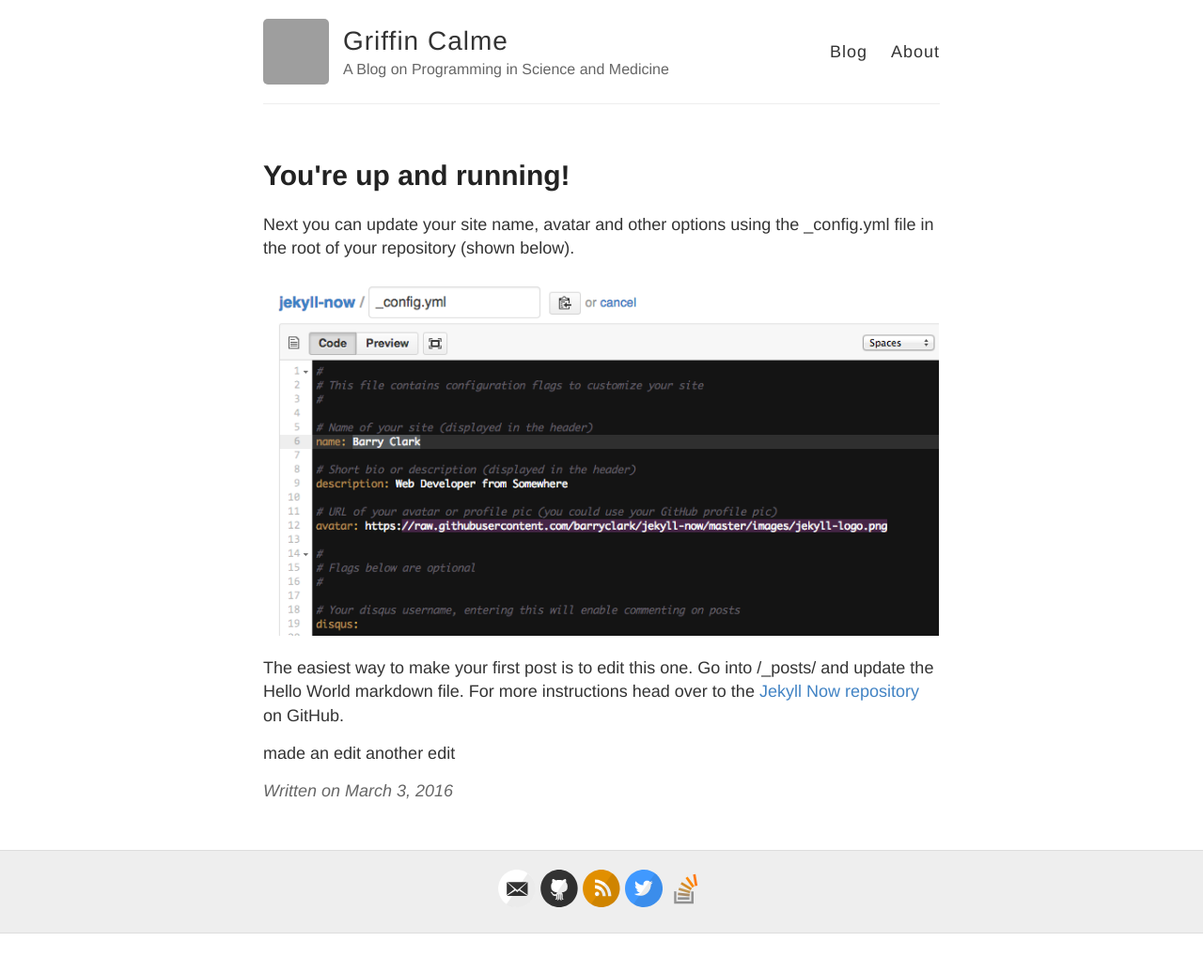
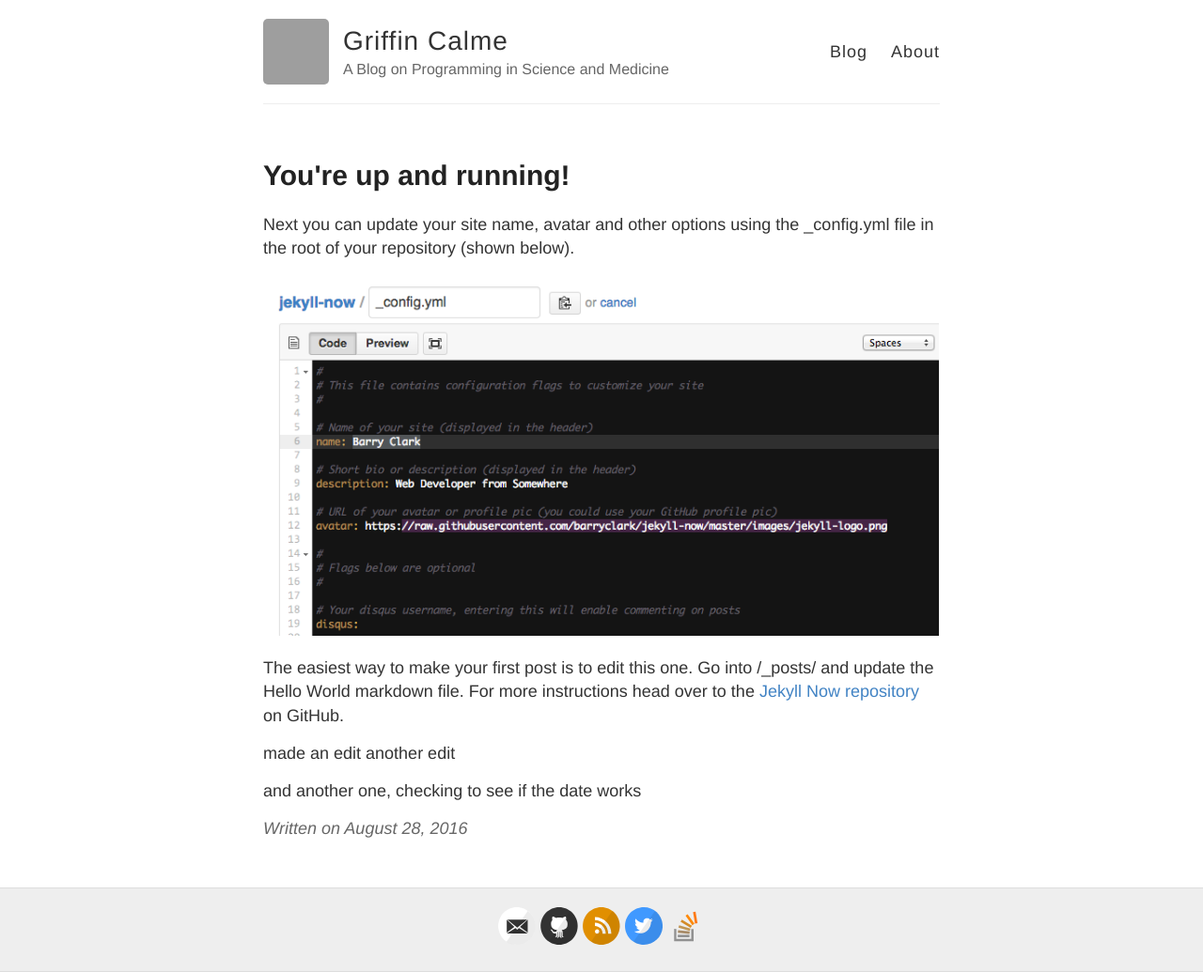
Before and after one commit to griffincalme/griffincalme.github.io, a Jekyll site: the page built from _posts/2016-8-28-Hello-World.md, in a window 1280 px wide. Shown: the whole page at 94% size. Built offline with Jekyll 4.4.1, drawn with Linux system fonts in a browser that asks for light colours; before the commit the page ends 994 px from its top, so only the background shows below that; grey boxes are pictures that could not be loaded.

Commit message:
Update and rename 2016-3-3-Hello-World.md to 2016-8-28-Hello-World.md

```diff
--- a/_posts/2016-3-3-Hello-World.md
+++ b/_posts/2016-8-28-Hello-World.md
@@ -10,3 +10,5 @@ Next you can update your site name, avatar and other options using the _config.y
 The easiest way to make your first post is to edit this one. Go into /_posts/ and update the Hello World markdown file. For more instructions head over to the [Jekyll Now repository](https://github.com/barryclark/jekyll-now) on GitHub.
 
 made an edit another edit
+
+and another one, checking to see if the date works
```
